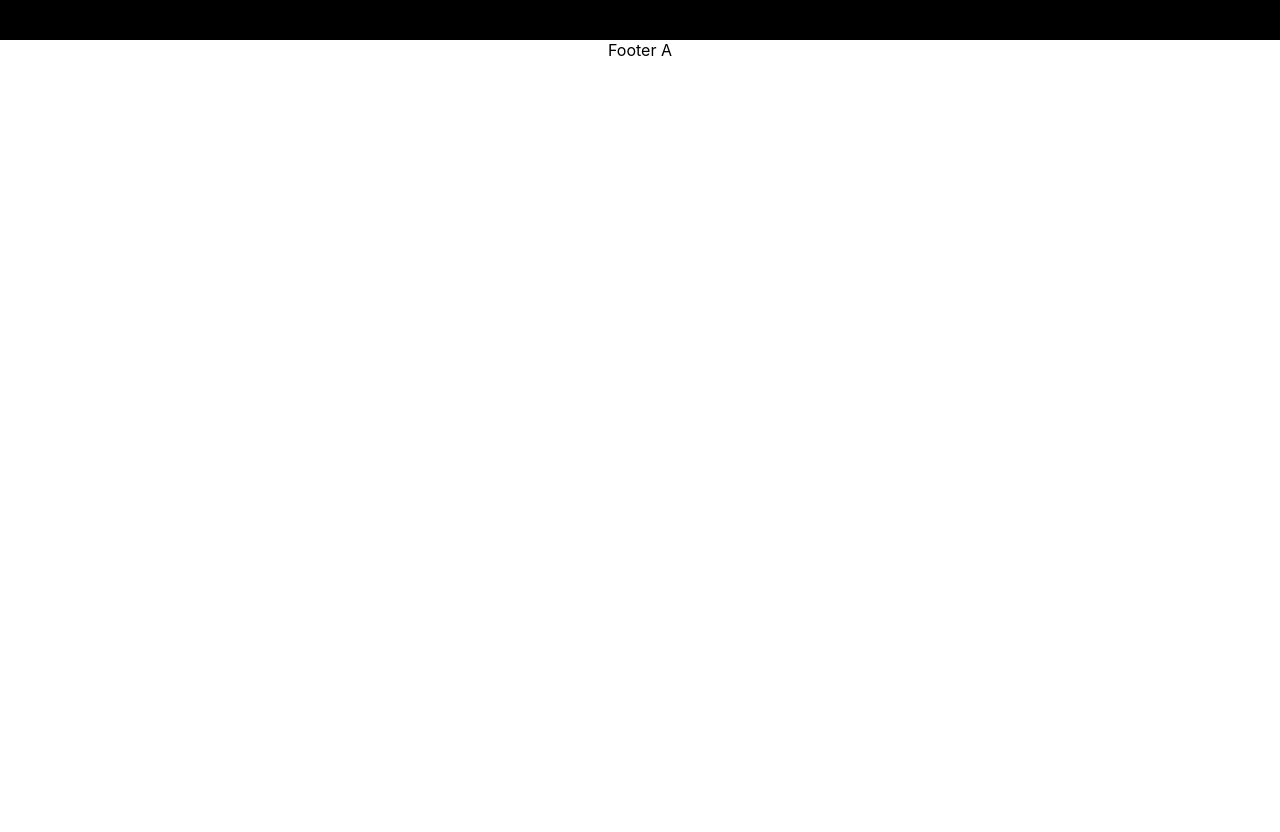
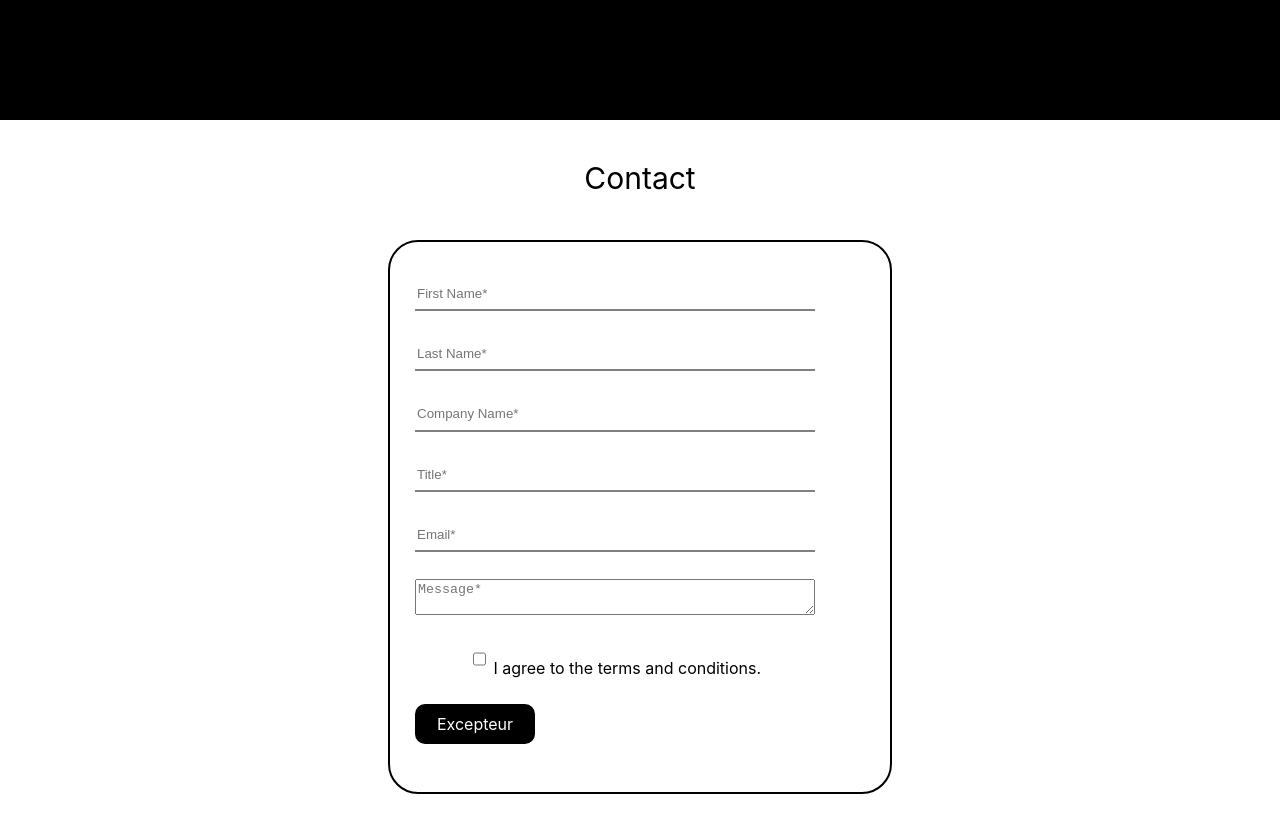
Before and after one commit to KrisHHFI/React-Front-end-Portfolio-Piece, a React (Create React App) app: page / in a window 1280 px wide. Shown: the part 5160-5992 px from the top of the page. Before the commit the page ends 5220 px from the top, so only its background shows below. Built offline with nearby package versions, Linux system fonts and the light colour scheme.

Commit message:
Contact section added

```diff
--- a/src/App.css
+++ b/src/App.css
@@ -156,6 +156,7 @@
 
 .PageContent4 {
   background-color: white;
+  min-height: 100vh;
   display: flex;
   flex-direction: column;
   justify-content: center;
@@ -247,3 +248,44 @@
   overflow: hidden;
   border-radius: 30px;
 }
+
+.PageContent6 {
+  position: relative;
+  display: flex;
+  justify-content: center;
+  align-content: center;
+  padding: 120px 30px 0 30px;
+  position: relative;
+  min-height: 100vh;
+}
+
+.PageContent6Container {
+  height: 550px;
+  width: 500px;
+  border-radius: 30px;
+  border: 2px solid black;
+}
+
+.PageContent6Form {
+  display: flex;
+  flex-direction: column;
+  height: 85%;
+  justify-content: space-between;
+  align-content: center;
+  width: 80%;
+  padding: 35px 25px 0 25px;
+}
+
+.PageContent6Form input {
+  border: transparent;
+  border-bottom: 2px solid gray;
+  height: 30px;
+}
+
+.FormButton {
+  background-color: black;
+  color: white;
+  padding: 10px 15px 10px 15px;
+  width: 90px;
+  border-radius: 10px;
+}
--- a/src/App.js
+++ b/src/App.js
@@ -5,6 +5,7 @@ import PageContentA2 from './Components/PageContent2';
 import PageContentA3 from './Components/PageContent3';
 import PageContent4 from './Components/PageContent4';
 import PageContent5 from './Components/PageContent5';
+import PageContent6 from './Components/PageContent6';
 import Footer from './Components/Footer';
 
 function App() {
@@ -16,6 +17,7 @@ function App() {
        <PageContentA3 />
        <PageContent4 />
        <PageContent5 />
+       <PageContent6 />
        <Footer />
     </div>
   );
--- /dev/null
+++ b/src/Components/PageContent6.js
@@ -0,0 +1,49 @@
+import React, { } from 'react';
+import About from '../Images/About.png';
+
+export default function PageContent6() {
+
+
+    return (
+        <div class="PageContent6">
+            <div class="SectionTitle">
+                Contact
+            </div>
+            <div class="PageContent6Container">
+                <form  class="PageContent6Form">
+                    <input
+                        type="text"
+                        placeholder="First Name*"
+                    />
+                    <input
+                        type="text"
+                        placeholder="Last Name*"
+                    />
+                    <input
+                        type="text"
+                        placeholder="Company Name*"
+                    />
+                    <input
+                        type="text"
+                        placeholder="Title*"
+                    />
+                    <input
+                        type="text"
+                        placeholder="Email*"
+                    />
+                    <textarea type="text"
+                        placeholder="Message*"
+                    />
+                    <div>
+                        <input
+                            type="checkbox" id="vehicle1" name="vehicle1" value="Bike" />
+                        <label for="vehicle1"> I agree to the terms and conditions.</label>
+                    </div>
+                    <div class="FormButton">
+                        Excepteur
+                    </div>
+                </form>
+            </div>
+        </div>
+    );
+}
```
